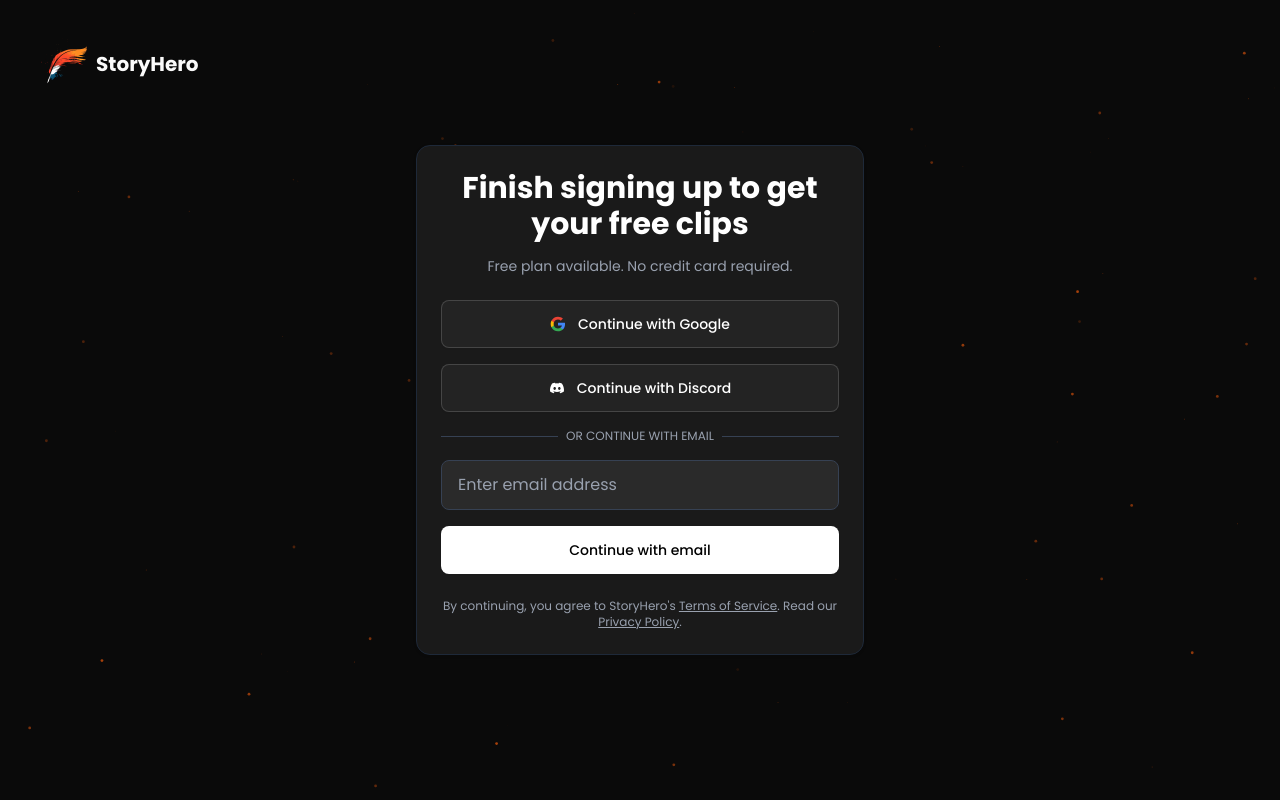
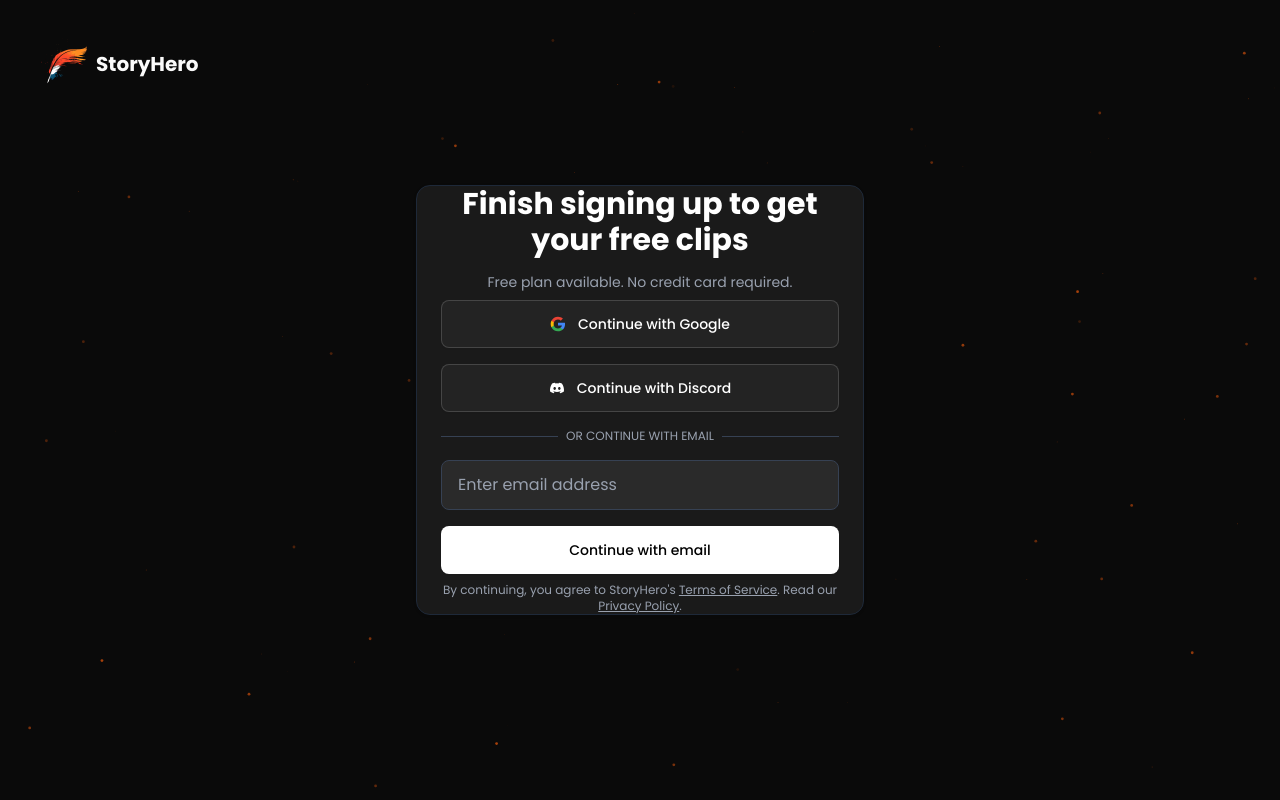
Before and after one commit to StoryLabsGG/storyhero-next-client, a Next.js app: page /sign-in in a window 1280 px wide. Built offline with nearby package versions, Linux system fonts and the light colour scheme; no server answers.

Commit message:
style: fix card spacing

```diff
--- a/src/components/dashboard/DashboardPage.tsx
+++ b/src/components/dashboard/DashboardPage.tsx
@@ -1,33 +1,16 @@
 'use client';
 
 import { useDebounce } from '@uidotdev/usehooks';
-import {
-  CloudUploadIcon,
-  FilterIcon,
-  LinkIcon,
-  PlusIcon,
-  RefreshCwIcon,
-  SearchIcon,
-  UploadIcon,
-  VideoIcon,
-} from 'lucide-react';
-import Image from 'next/image';
+import { PlusIcon, RefreshCwIcon, SearchIcon, VideoIcon } from 'lucide-react';
 import Link from 'next/link';
 import { useRouter } from 'next/navigation';
 import { useSession } from 'next-auth/react';
 import { useEffect, useState } from 'react';
-import { FormProvider, useForm } from 'react-hook-form';
+import { useForm } from 'react-hook-form';
 
 import VideoUploader, { VideoData } from '@/components/dashboard/VideoUploader';
-import { Badge } from '@/components/ui/badge';
 import { Button } from '@/components/ui/button';
-import {
-  Card,
-  CardDescription,
-  CardFooter,
-  CardHeader,
-  CardTitle,
-} from '@/components/ui/card';
+import { Card } from '@/components/ui/card';
 
 interface GenerateShortsJob {
   id: string;
@@ -247,7 +230,7 @@
               ))}
             </div>
           ) : jobs.length > 0 ? (
-            <div className="grid grid-cols-2 gap-4 md:grid-cols-3 lg:grid-cols-4">
+            <div className="grid grid-cols-2 gap-4 py-6 md:grid-cols-3 lg:grid-cols-4">
               {jobs.map((job) => (
                 <Link href={`/shorts/${job.id}`} key={job.id} className="group">
                   <Card className="bg-storyhero-bg-elevated hover:border-storyhero-accent-indigo/50 cursor-pointer overflow-hidden border-0 transition-all group-hover:-translate-y-1 group-hover:shadow-md hover:border">
--- a/src/components/ui/card.tsx
+++ b/src/components/ui/card.tsx
@@ -7,7 +7,7 @@
     <div
       data-slot="card"
       className={cn(
-        'bg-card text-card-foreground flex flex-col gap-6 rounded-xl border py-6 shadow-sm',
+        'bg-card text-card-foreground flex flex-col gap-2 rounded-xl border shadow-sm',
         className
       )}
       {...props}
```
